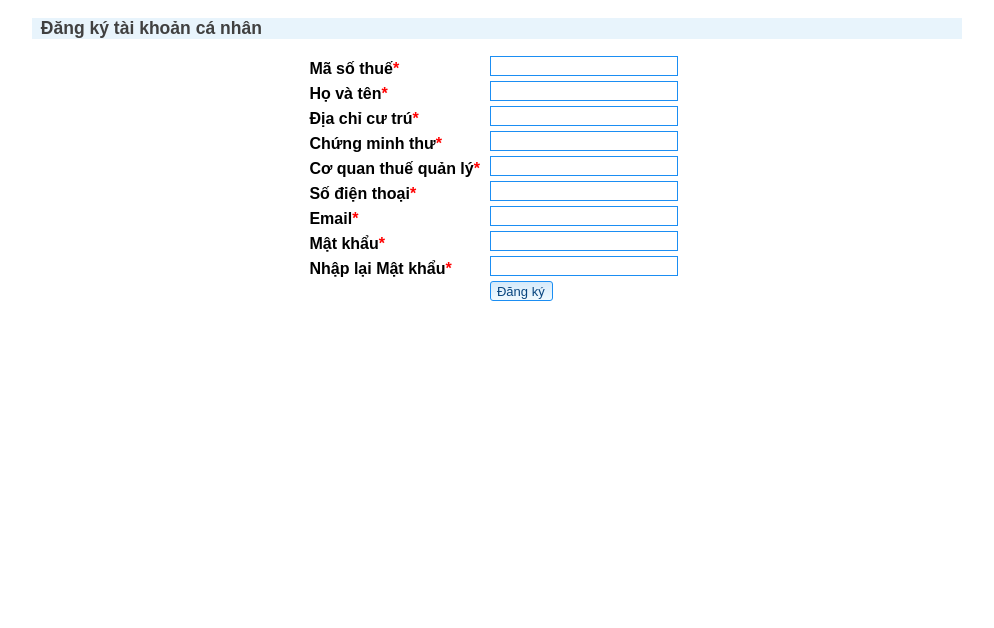
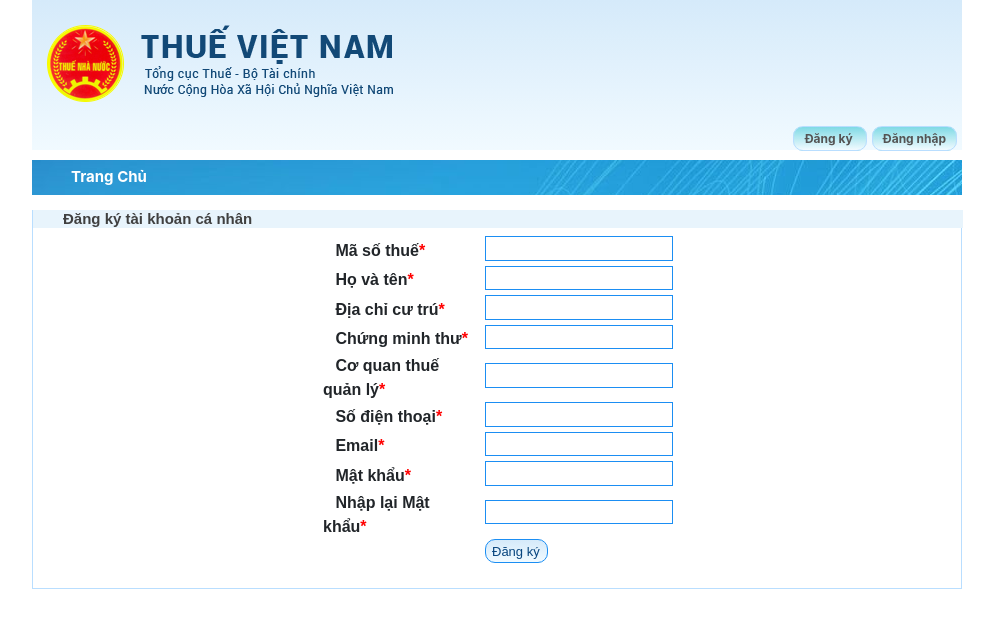
Before and after one commit to SQA-nhom11/HoTroTinhThue-FrontEnd, a plain HTML site: page dangky.html in a window 1280 px wide. Shown: the whole page, without its empty margins (143-1137 px from the left). Drawn offline with nearby package versions, Linux system fonts and the light colour scheme.

Commit message:
Done dang ky dang nhap

```diff
--- /dev/null
+++ b/banner.html
@@ -0,0 +1,91 @@
+<!DOCTYPE html>
+<html lang="en">
+  <head>
+    <meta charset="UTF-8" />
+    <meta http-equiv="X-UA-Compatible" content="IE=edge" />
+    <meta name="viewport" content="width=device-width, initial-scale=1.0" />
+    <title>Document</title>
+    <link rel="stylesheet" href="https://cdn.jsdelivr.net/npm/bootstrap@4.0.0/dist/css/bootstrap.min.css" integrity="sha384-Gn5384xqQ1aoWXA+058RXPxPg6fy4IWvTNh0E263XmFcJlSAwiGgFAW/dAiS6JXm" crossorigin="anonymous">
+    <link rel="stylesheet" href="static/styles.css">
+  </head>
+
+  <body>
+    <div class="container">
+      <header class="row">
+        <div class="banner">
+          <div class="logo">
+            <img src="images/logo.png" />
+            <img src="images/sitename.png"/>
+          </div>
+
+          <div class="dangnhap">
+            <span class="button_thue">
+              <strong class="text_xanh">
+                <a href="" class="xam" style="text-decoration: none">
+                  Đăng ký
+                </a>
+              </strong>
+            </span>
+
+            <span class="button_thue">
+              <strong class="text_xanh">
+                <a href="" class="xam" style="text-decoration: none">
+                  Đăng nhập
+                </a>
+              </strong>
+            </span>
+          </div>
+        </div>
+      </header>
+
+      <nav class="row" style="height: 10px;"></nav>
+
+      <nav class="row" >
+        <nav class="navbar navbar-expand-lg col">
+          <div class="container-fluid">
+            <button
+              class="navbar-toggler"
+              type="button"
+              data-bs-toggle="collapse"
+              data-bs-target="#navbarSupportedContent"
+              aria-controls="navbarSupportedContent"
+              aria-expanded="false"
+              aria-label="Toggle navigation"
+            >
+              <span class="navbar-toggler-icon"></span>
+            </button>
+            <div class="collapse navbar-collapse" id="navbarSupportedContent">
+              <ul class="navbar-nav me-auto mb-2 mb-lg-0">
+                <li class="nav-item">
+                  <a class="nav-link active" aria-current="page" href="#">Trang Chủ</a >
+                </li>
+                <li class="nav-item" hidden>
+                  <a class="nav-link " aria-current="page" href="#">Khai Báo Thuế</a>
+                </li>
+                <li class="nav-item" hidden>
+                  <a class="nav-link " aria-current="page" href="#">Nộp Thuế</a>
+                </li>
+              </ul>
+            </div>
+          </div>
+        </nav>
+      </nav>
+       <nav class="row" style="height: 15px;"></nav>
+    </div>
+    <script
+      src="https://code.jquery.com/jquery-3.2.1.slim.min.js"
+      integrity="sha384-KJ3o2DKtIkvYIK3UENzmM7KCkRr/rE9/Qpg6aAZGJwFDMVNA/GpGFF93hXpG5KkN"
+      crossorigin="anonymous"
+    ></script>
+    <script
+      src="https://cdn.jsdelivr.net/npm/popper.js@1.12.9/dist/umd/popper.min.js"
+      integrity="sha384-ApNbgh9B+Y1QKtv3Rn7W3mgPxhU9K/ScQsAP7hUibX39j7fakFPskvXusvfa0b4Q"
+      crossorigin="anonymous"
+    ></script>
+    <script
+      src="https://cdn.jsdelivr.net/npm/bootstrap@4.0.0/dist/js/bootstrap.min.js"
+      integrity="sha384-JZR6Spejh4U02d8jOt6vLEHfe/JQGiRRSQQxSfFWpi1MquVdAyjUar5+76PVCmYl"
+      crossorigin="anonymous"
+    ></script>
+  </body>
+</html>
--- a/dangky.html
+++ b/dangky.html
@@ -5,11 +5,19 @@
 	<meta http-equiv="X-UA-Compatible" content="IE=edge">
 	<meta name="viewport" content="width=device-width, initial-scale=1.0">
     <link rel="stylesheet" href="static/styles.css">
+	<script src="https://code.jquery.com/jquery-1.10.2.js"></script>
 	<title>Đăng ký</title>
 </head>
 <body>
+	<div id="header-2"></div>
+    <script>
+    $(function(){
+      $("#header-2").load("banner.html");
+    });
+    </script>
+	<div class="frame">
 	<div class="form-cover-register">
-		<div class="title-register"><h3>&ensp;Đăng ký tài khoản cá nhân</h3></div>
+		<div class="title-register"><h3>&ensp;&ensp;&ensp;&ensp;Đăng ký tài khoản cá nhân</h3></div>
 		<div class="form-cover-content">
 			<form name="form-register" method="post" action="#">
 				<table border="0" cellpadding="0" cellspacing="0" class="form_table">
@@ -83,5 +91,6 @@
 			</form>
 		</div>
 	</div>
+	</div>
 </body>
 </html>
--- a/static/styles.css
+++ b/static/styles.css
@@ -1,4 +1,12 @@
- .form-cover-register, .form-cover-login {
+ .frame{
+    width: 930px;
+    margin: 0 auto;
+    padding: 0px 0px 20px 0px;
+    border: solid;
+    border-width: 0px 0.5px 0.5px 0.5px;
+    border-color:#b9deff ;
+ }
+ .form-cover-register, .form-cover-login{
     width: 930px;
     margin: 0 auto;
 }
@@ -10,35 +18,38 @@
     border-radius: 10px;
     border: solid 0.5px #b9deff;
     box-sizing: content-box;
-    width: 400px;
+    width: 350px;
     margin: 0 auto;
-    /* position: relative;
-    left: 450px;
-    right: 400px; */
 }
 .form-cover-content{
-    width: 400px;
+    width: 350px;
     margin: 0 auto;
 
 }
 .form-cover h3{
     font-size: 15px;
+    font-weight: bolder;
     border-radius: 10px 10px 0px 0px;
     margin-top: 0;
     padding-top: 3px ;
     padding-bottom: 3px ;
     padding-left: 15px;
     color: white;
-    background-image: url(../image/anhnen.jpg);
+    background-image: url(../images/anhnen.jpg);
     background-repeat: repeat-x;
     background-position: top;
+}
+.form-cover-register h3{
+    font-size: 15px;
+    font-weight: bolder;
+    margin: 2px, 0px;
 }
 .form_table .input_text,.inputBtn{
     padding: 2px 4px 1px 6px;
     margin-bottom: 5px;
     margin-left: 10px;
     font-size: 13px;
-    color: black;
+    color: #404040;
     border: solid 0.5px hsl(208, 90%, 53%);
     border-radius:0;
     display: table-cell;
@@ -51,7 +62,7 @@
     background: -o-linear-gradient(#d5eafa, #f1faff);
     background: -moz-linear-gradient(#d5eafa, #f1faff);
     background: linear-gradient(#d5eafa, #f1faff);
-    border-radius: 3px;
+    border-radius: 10px;
 }
 .title-register{
     font-size: 15px;
@@ -61,3 +72,65 @@
 .color_red{
     color: red;
 }
+
+.logo {
+    height: 100px;
+    margin-left: 15px;
+    margin-top: 25px;
+}
+.logo img {
+    float: left;
+    margin-right: 15px;
+}
+.dangnhap {
+    margin-bottom: 20px;
+    width: auto;
+    float: right;
+}
+
+.button_thue {
+    border-radius: 10px;
+    border: solid 1px #b9deff;
+    box-sizing: content-box;
+    background: -webkit-linear-gradient(#4891c9b0, #f1faff);
+    background: -o-linear-gradient(#d5eafa, #f1faff);
+    background: -moz-linear-gradient(#d5eafa, #f1faff);
+    background: linear-gradient(#23c1cf8a, #f1faff);
+    padding: 4px 10px;
+    margin-right: 5px;
+    margin-top: 100px;
+    font-size: 12px;
+    color: #124977;
+    cursor: pointer;
+}
+
+.navbar-expand-lg{
+    height: 35px;
+    background-image: url(../images/anhnen.jpg);
+    background-repeat: repeat-x;
+    background-position: top;
+    width: 930px;
+    margin: 0 auto;
+}
+.navbar-expand-lg .nav-item .nav-link{
+    font-weight: bolder;
+    color: white;
+    font-size: 15px;
+
+}
+.banner{
+    background: -webkit-linear-gradient(#d5eafa, #f1faff);
+    background: -o-linear-gradient(#d5eafa, #f1faff);
+    background: -moz-linear-gradient(#d5eafa, #f1faff);
+    background: linear-gradient(#d5eafa, #f1faff);
+    width: 930px;
+    margin: 0 auto;
+    height: 150px;
+}
+.row {
+    width: 930px;
+    margin: 0 auto;
+}
+.xam {
+    color: #545353;
+}
```
Also changed, not shown: dangnhap.html (+12 -5 lines), images/anhnen.jpg (renamed from image/anhnen.jpg), images/logo.png (added), images/sitename.png (added), 1 other file.
